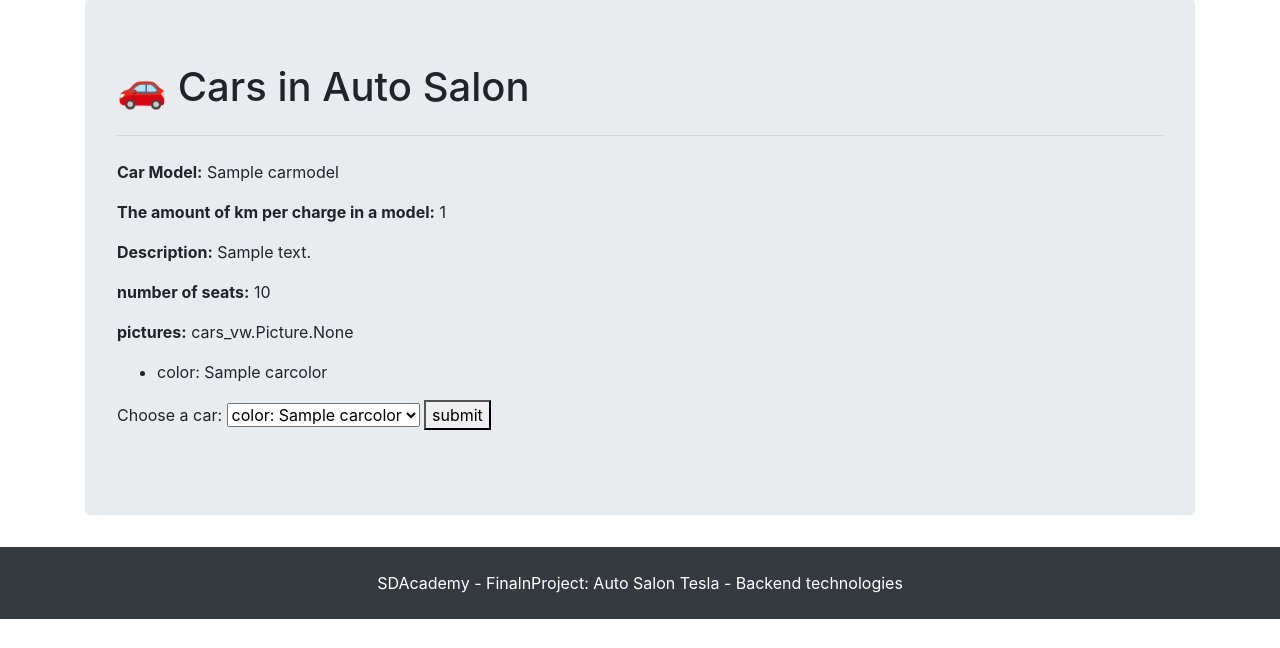
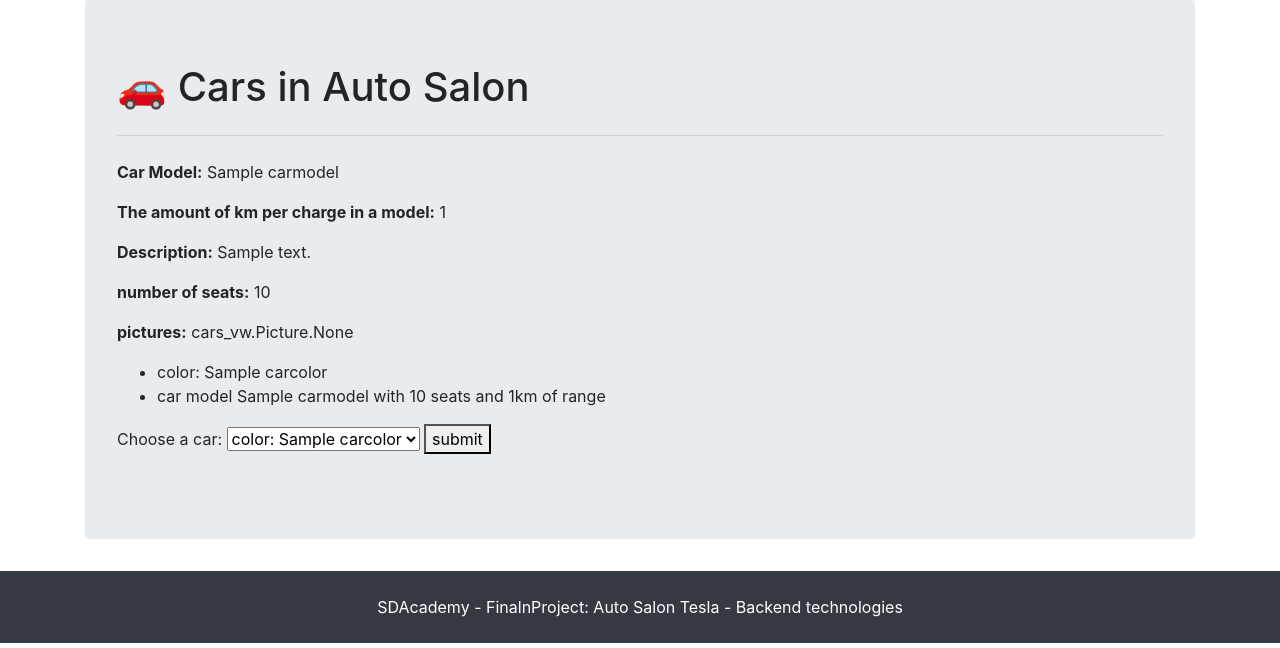
Before and after one commit to BestCeler/AutoSalon_FinalProject, a Django app: page /model/1/ in a window 1280 px wide. Shown: the part 57-705 px from the top of the page. Run offline with Django 5.2, Linux system fonts and the light colour scheme; tables that the repository leaves empty hold one stand-in row (values such as "Sample post"); some libraries are stand-ins or nearby versions.

Commit message:
Wokring on orders and making them work

```diff
--- a/TeslaSalon/urls.py
+++ b/TeslaSalon/urls.py
@@ -34,7 +34,7 @@
     path('model/update/<int:pk>/',ModelUpdateView.as_view(), name='model_update'),
     path('model/delete/<int:pk>/', ModelDeleteView.as_view(), name='model_delete'),
 
-    path("model/color/filter/", CarFilterView.as_view(), name='car_filter'),
+    path("model/color/filter", CarFilterView.as_view(), name='car_filter'),
 
 
 
--- a/cars_vw/Templates/model.html
+++ b/cars_vw/Templates/model.html
@@ -23,10 +23,14 @@
     {% for car in cars %}
     <li>{{car.color}}</li>
     {% endfor %}
+
+    {% for car in cars %}
+    <li>{{car.model}}</li>
+    {% endfor %}
 </ul>
 
 
-<form method="post" action="{% url 'model' model.id %}">
+<form method="post" action="{% url 'car_filter' %}">
     {% csrf_token %}
     <input type="hidden" id="model" name="model" value="{{ model.id }}">
 <label for="color">Choose a car:</label>
--- a/cars_vw/views.py
+++ b/cars_vw/views.py
@@ -1,6 +1,6 @@
 from django.contrib.auth.mixins import PermissionRequiredMixin
 from django.shortcuts import render
-from django.urls import reverse_lazy
+from django.urls import reverse_lazy, reverse
 from django.views.generic import ListView, DetailView, CreateView, UpdateView, DeleteView, TemplateView
 
 from cars_vw.forms import CarModelForm
@@ -38,27 +38,22 @@
         #print(self.object)
         return context
 
-    def post(self, request, *args, **kwargs):
-        model_ = request.POST.get("model")
-        color_ = request.POST.get("color")
-        filtered_cars = Car.objects.filter(color=color_ ,model=model_)
-
-        context = {"cars": filtered_cars}
-        print(model_)
-        return render(request, "model.html", context)
 
 
-class CarFilterView(ListView):
-    template_name = 'model.html'
-    #model = CarModel
-    context_object_name = 'model'
+class CarFilterView(DetailView):
+
+
+
     def post(self, request, *args, **kwargs):
-        model_ = request.POST.get("model")
-        color_ = request.POST.get("color")
-        filtered_cars = Car.objects.filter(color=color_ ,model=model_)
+        #context = self.get_context_data(**kwargs)
+        color_ = self.request.POST.get("color")
+        model_ = self.request.POST.get("model")
+        get_model = CarModel.objects.get(pk=model_)
+        context = {}
+        context["model"] = get_model
+        context["colors"] = CarColor.objects.filter(cars__model= get_model).distinct()
+        context["cars"] = Car.objects.filter(model=model_, color=color_)
 
-        context = {"cars": filtered_cars}
-        print(model_)
         return render(request, "model.html", context)
 
 
@@ -77,7 +72,7 @@
 class ModelUpdateView(PermissionRequiredMixin, UpdateView):
     template_name = 'form.html'
     form_class = CarModelForm
-    model = Car
+    model = CarModel
     success_url = reverse_lazy('models')
     permission_required = 'cars_vw.change_car'
 
@@ -89,6 +84,6 @@
 class ModelDeleteView(#StaffRequiredMixin,
         PermissionRequiredMixin, DeleteView):
     template_name = 'confirm_delete.html'
-    model = Car
+    model = CarModel
     success_url = reverse_lazy('models')
     permission_required = 'cars_vw.delete_car'
```
Also changed, not shown: users/forms.py (+7 -1 lines), Readme.md.
